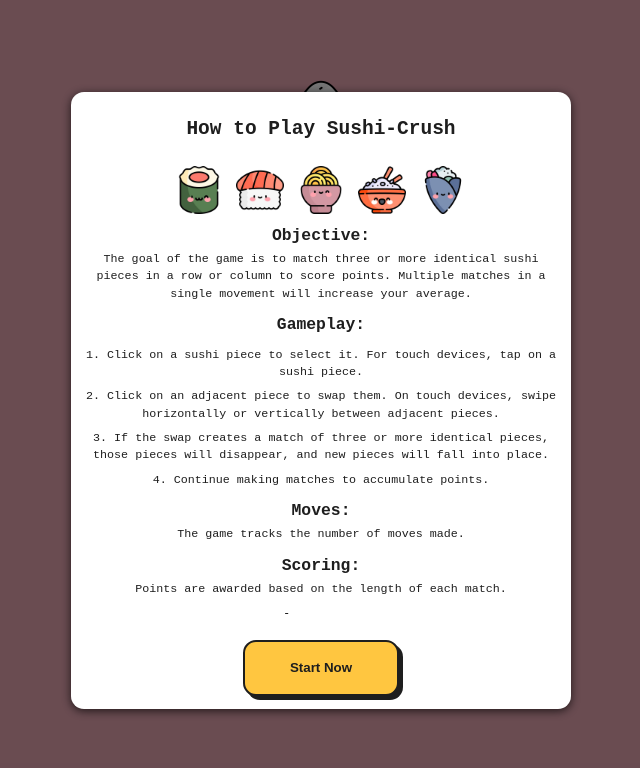
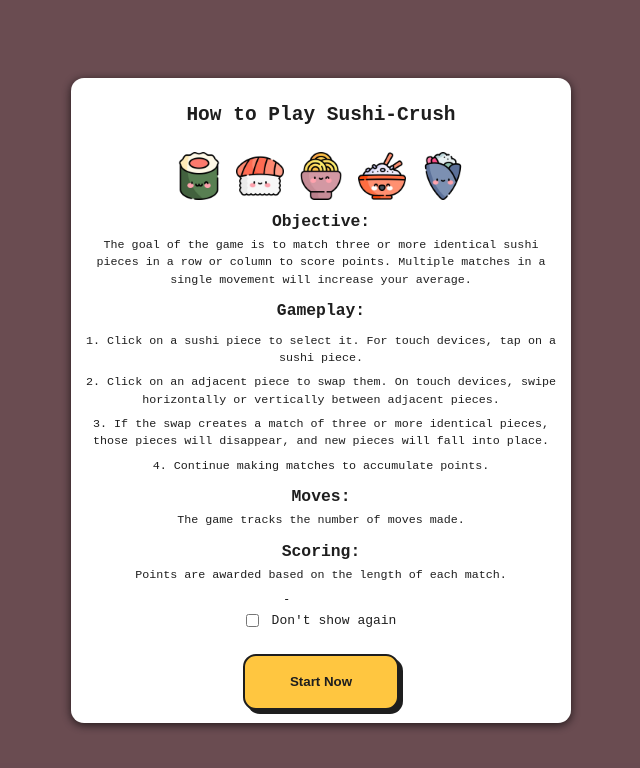
Before and after one commit to softwarenacho/sushi-crush, a Next.js app: page / in a window 1280 px wide. Both pictures are taken after a click on the button "Play". Shown: the top 768 px of the page, without its empty margins (319-959 px from the left). Built offline with nearby package versions, Linux system fonts and the light colour scheme.

Commit message:
hide instructions

```diff
--- a/app/_components/Instructions.tsx
+++ b/app/_components/Instructions.tsx
@@ -1,4 +1,5 @@
 import Image from 'next/image';
+import { useEffect, useState } from 'react';
 import styles from '../_styles//Instructions.module.scss';
 
 const Instructions = ({
@@ -8,6 +9,19 @@ const Instructions = ({
   closeModal: () => void;
   openGame: () => void;
 }) => {
+  const [isChecked, setIsChecked] = useState<boolean>(() => {
+    const storedValue = localStorage.getItem('hideInstructions');
+    return storedValue === 'true';
+  });
+
+  const handleCheckboxChange = () => {
+    setIsChecked(!isChecked);
+  };
+
+  useEffect(() => {
+    localStorage.setItem('hideInstructions', isChecked.toString());
+  }, [isChecked]);
+
   return (
     <div className={styles.modalOverlay} onClick={() => closeModal()}>
       <div className={styles.modalContent} onClick={(e) => e.stopPropagation()}>
@@ -60,7 +74,11 @@ const Instructions = ({
             this will generate a new board and reset the score.
           </li>
         </ul>
-        <button onClick={() => openGame()} className={styles.button}>
+        <label>
+          <input onChange={handleCheckboxChange} type='checkbox' />
+          Don{"'"}t show again
+        </label>
+        <button onClick={openGame} className={styles.button}>
           Start Now
         </button>
       </div>
--- a/app/_styles/Instructions.module.scss
+++ b/app/_styles/Instructions.module.scss
@@ -57,6 +57,11 @@
     margin-bottom: 1rem;
     text-align: center;
   }
+  label {
+    @include flex-center;
+    margin-top: 1rem;
+    gap: 1rem;
+  }
 }
 
 .button {
--- a/app/page.tsx
+++ b/app/page.tsx
@@ -10,6 +10,11 @@ export default function Home() {
   const [newGame, setNewGame] = useState<boolean>(false);
 
   const [isOpen, setIsOpen] = useState<boolean>(false);
+
+  const [hideInstructions, setHideInstructions] = useState<boolean>(() => {
+    const storedValue = localStorage.getItem('hideInstructions');
+    return storedValue === 'true';
+  });
 
   return (
     <Suspense fallback={<div>Loading...</div>}>
@@ -33,7 +38,14 @@ export default function Home() {
             <button
               className={styles.newGame}
               role='button'
-              onClick={() => setIsOpen(true)}
+              onClick={() => {
+                if (hideInstructions) {
+                  setNewGame(true);
+                  setIsOpen(false);
+                } else {
+                  setIsOpen(true);
+                }
+              }}
             >
               Play
             </button>
@@ -43,6 +55,7 @@ export default function Home() {
                 openGame={() => {
                   setNewGame(true);
                   setIsOpen(false);
+                  setHideInstructions(true);
                 }}
               />
             )}
--- a/package.json
+++ b/package.json
@@ -1,6 +1,6 @@
 {
-  "name": "pwa-next-template",
-  "version": "0.0.1",
+  "name": "sushi-crush",
+  "version": "0.7.0",
   "private": true,
   "scripts": {
     "dev": "next dev",
```
Also changed, not shown: 1 other file (tests, documents, lock files or other folders).
